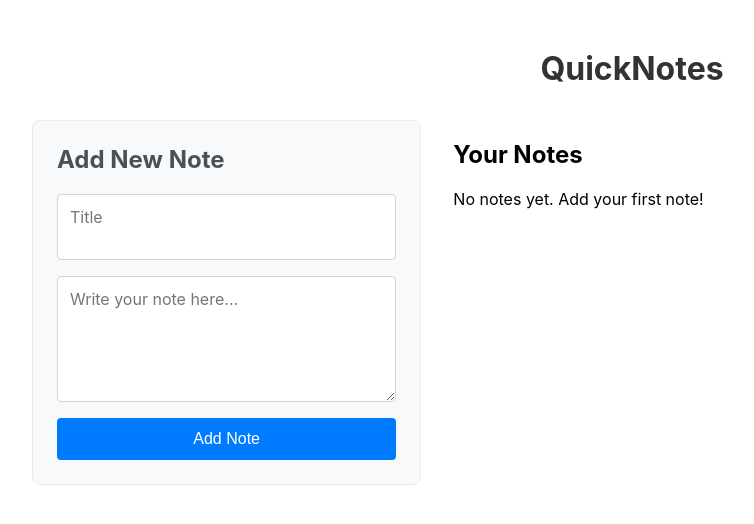
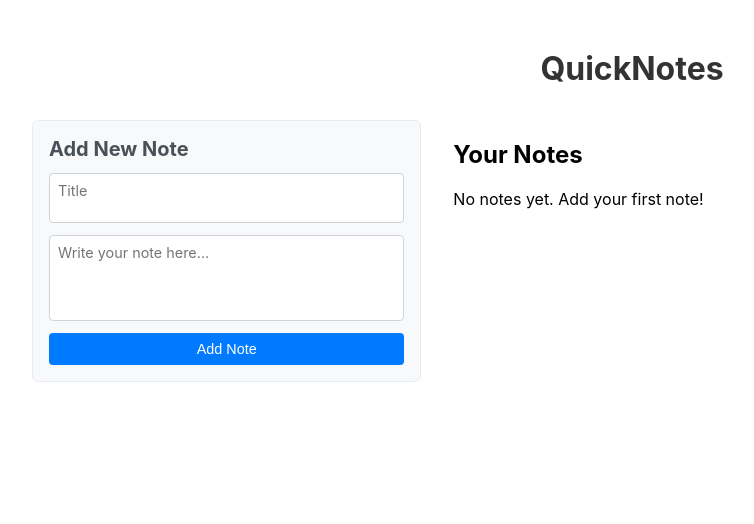
Before and after one commit to LiorKirshner/quicknotes, a React (Vite) app: page / in a window 1280 px wide. Shown: the top 524 px of the page, without its empty margins (8-762 px from the left). Built offline with nearby package versions, Linux system fonts and the light colour scheme.

Commit message:
step 3 + 3.1 done

```diff
--- a/src/App.css
+++ b/src/App.css
@@ -16,42 +16,46 @@
   display: grid;
   grid-template-columns: 1fr 2fr;
   gap: 2rem;
+  overflow: hidden;
 }
 
 /* Note Form Styles */
 .note-form {
   background: #f8f9fa;
-  padding: 1.5rem;
-  border-radius: 8px;
+  padding: 1rem;
+  border-radius: 6px;
   border: 1px solid #e9ecef;
 }
 
 .note-form h2 {
   margin-top: 0;
+  margin-bottom: 0.75rem;
   color: #495057;
+  font-size: 1.25rem;
 }
 
 .note-form form {
   display: flex;
   flex-direction: column;
-  gap: 1rem;
+  gap: 0.75rem;
 }
 
 .note-form textarea {
-  padding: 0.75rem;
+  padding: 0.5rem;
   border: 1px solid #ced4da;
   border-radius: 4px;
   font-family: inherit;
-  font-size: 1rem;
-  resize: vertical;
-  min-height: 100px;
+  font-size: 0.9rem;
+  resize: none;
+  min-height: 2rem;
+  max-height: 200px;
+  overflow-y: auto;
+  transition: height 0.1s ease;
 }
 
 .note-form textarea:first-of-type {
-  min-height: 2.5rem;
-  max-height: 2.5rem;
-  resize: none;
-  overflow: hidden;
+  min-height: 2rem;
+  max-height: 3rem;
 }
 
 .note-form textarea:focus {
@@ -64,9 +68,9 @@
   background: #007bff;
   color: white;
   border: none;
-  padding: 0.75rem 1.5rem;
+  padding: 0.5rem 1rem;
   border-radius: 4px;
-  font-size: 1rem;
+  font-size: 0.9rem;
   cursor: pointer;
   transition: background-color 0.2s;
 }
@@ -80,45 +84,83 @@
   cursor: not-allowed;
 }
 
+/* Notes Container */
+.notes-container {
+  overflow: hidden;
+  max-width: 100%;
+  height: auto;
+}
+
 /* Notes Grid */
 .notes-grid {
   display: flex;
   gap: 1rem;
   overflow-x: auto;
+  overflow-y: hidden;
   padding-bottom: 0.5rem;
+  width: 100%;
+  flex-wrap: nowrap;
+  align-items: flex-start;
+}
+
+/* Custom scrollbar for better UX */
+.notes-grid::-webkit-scrollbar {
+  height: 8px;
+}
+
+.notes-grid::-webkit-scrollbar-track {
+  background: #f1f1f1;
+  border-radius: 4px;
+}
+
+.notes-grid::-webkit-scrollbar-thumb {
+  background: #c1c1c1;
+  border-radius: 4px;
+}
+
+.notes-grid::-webkit-scrollbar-thumb:hover {
+  background: #a8a8a8;
 }
 
 .note-card,
 .note {
   background: white;
-  padding: 1rem;
-  border-radius: 8px;
+  padding: 0.3rem;
+  border-radius: 6px;
   border: 1px solid #e9ecef;
-  box-shadow: 0 2px 4px rgba(0, 0, 0, 0.1);
+  box-shadow: 0 1px 3px rgba(0, 0, 0, 0.1);
   transition: transform 0.2s, box-shadow 0.2s;
-  min-width: 250px;
+  width: 180px;
   flex-shrink: 0;
   position: relative;
+  display: flex;
+  flex-direction: column;
+  align-items: stretch;
 }
 
 .note-card:hover,
 .note:hover {
-  transform: translateY(-2px);
-  box-shadow: 0 4px 8px rgba(0, 0, 0, 0.15);
+  transform: translateY(-1px);
+  box-shadow: 0 3px 6px rgba(0, 0, 0, 0.15);
 }
 
 .note-text,
 .note-body {
-  margin: 0 0 0.5rem 0;
+  margin: 0 0 0.1rem 0;
   color: #333;
-  line-height: 1.5;
+  line-height: 1.2;
   word-wrap: break-word;
+  font-size: 0.8rem;
+  white-space: pre-wrap;
+  overflow: hidden;
+  text-overflow: ellipsis;
+  flex-grow: 0;
 }
 
 .note-title {
-  margin: 0 0 0.5rem 0;
+  margin: 0 0 0.1rem 0;
   color: #222;
-  font-size: 1.1rem;
+  font-size: 0.85rem;
   font-weight: 600;
   word-wrap: break-word;
 }
@@ -126,13 +168,14 @@
 .note-date,
 .note-footer small {
   color: #6c757d;
-  font-size: 0.875rem;
+  font-size: 0.65rem;
 }
 
 .note-footer {
   display: flex;
   justify-content: flex-start;
   align-items: center;
+  margin-top: 0.1rem;
 }
 
 .deleteBTN {
@@ -140,14 +183,14 @@
   color: white;
   border: none;
   border-radius: 50%;
-  width: 24px;
-  height: 24px;
-  font-size: 0.8rem;
+  width: 16px;
+  height: 16px;
+  font-size: 0.55rem;
   cursor: pointer;
   transition: background-color 0.2s;
   position: absolute;
-  top: 8px;
-  right: 8px;
+  top: 3px;
+  right: 3px;
 }
 
 .deleteBTN:hover {
--- a/src/components/NoteForm.jsx
+++ b/src/components/NoteForm.jsx
@@ -8,6 +8,11 @@ export default function NoteForm({ onAdd }) {
 
   const handleInputChange = (e) => {
     const { name, value } = e.target;
+
+    // Auto-resize textarea
+    e.target.style.height = 'auto';
+    e.target.style.height = e.target.scrollHeight + 'px';
+
     setFormData((prev) => ({
       ...prev,
       [name]: value,
@@ -29,6 +34,12 @@ export default function NoteForm({ onAdd }) {
 
     onAdd(newNote);
     setFormData({ title: "", text: "" });
+
+    // Reset textarea heights after submit
+    const textareas = e.target.querySelectorAll('textarea');
+    textareas.forEach(textarea => {
+      textarea.style.height = 'auto';
+    });
   };
 
   return (
--- a/src/components/NoteList.jsx
+++ b/src/components/NoteList.jsx
@@ -11,7 +11,7 @@ export default function NoteList({ notes, onDelete }) {
   }
 
   return (
-    <div>
+    <div className="notes-container">
       <h2>Your Notes</h2>
       <div className="notes-grid">
         {notes.map((note) => (
```
